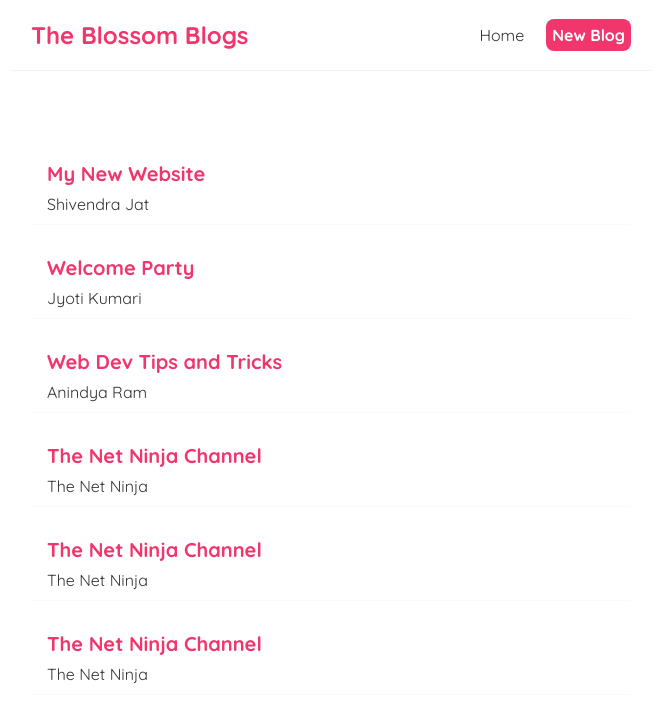
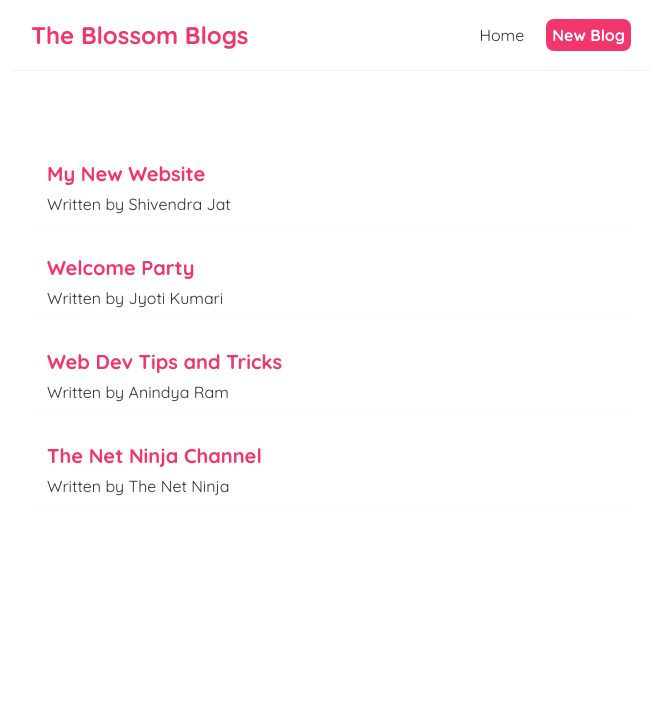
Before and after one commit to shivendra8004/HelloReact, a React (Create React App) app: page / in a window 1280 px wide. Shown: the top 722 px of the page, without its empty margins (309-971 px from the left). Built offline with nearby package versions, Linux system fonts and the light colour scheme.

Commit message:
Updated code

```diff
--- a/src/components/Home.js
+++ b/src/components/Home.js
@@ -25,25 +25,13 @@ const Home = () => {
       author: "The Net Ninja",
       id: 4,
     },
-    {
-      title: "The Net Ninja Channel",
-      body: " wqeuher qwotjdaf asfhp wet wqea hgdfdsk ew glaff hgel  ",
-      author: "The Net Ninja",
-      id: 5,
-    },
-    {
-      title: "The Net Ninja Channel",
-      body: " wqeuher qwotjdaf asfhp wet wqea hgdfdsk ew glaff hgel  ",
-      author: "The Net Ninja",
-      id: 6,
-    },
   ]);
   return (
     <div className="home">
       {blogs.map((blog) => (
         <div className="blog-preview" key={blog.id}>
           <h2>{blog.title}</h2>
-          <p>{blog.author} </p>
+          <p>Written by {blog.author} </p>
         </div>
       ))}
     </div>
```
